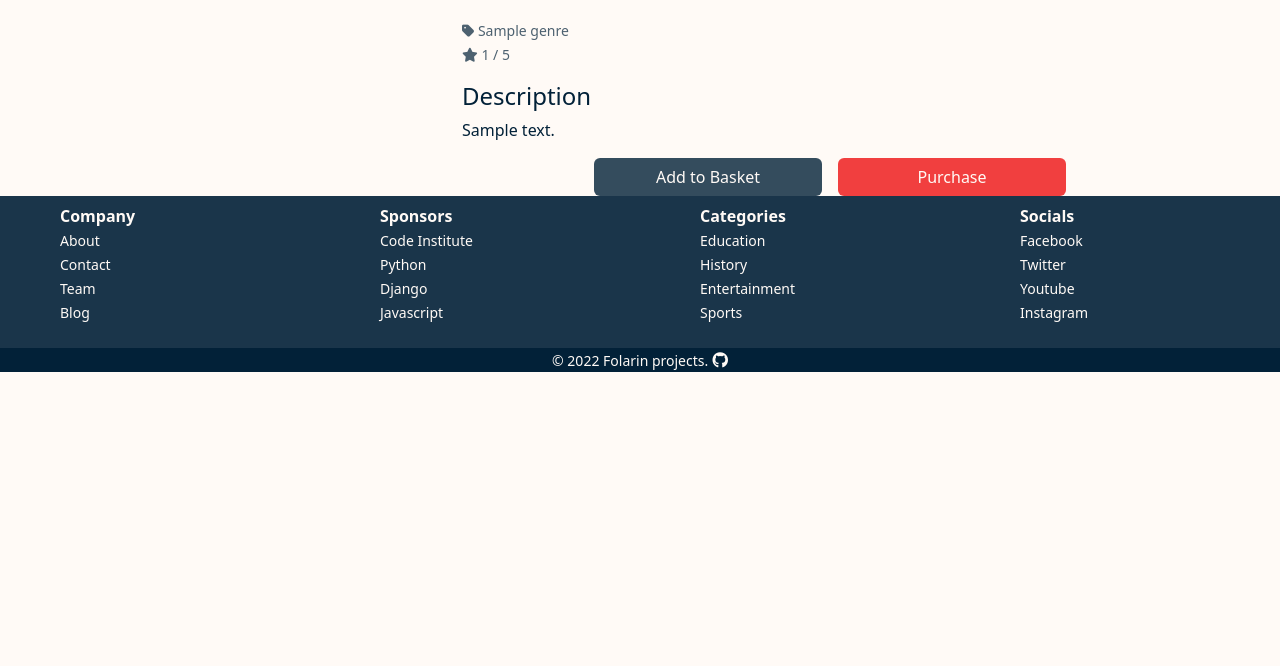
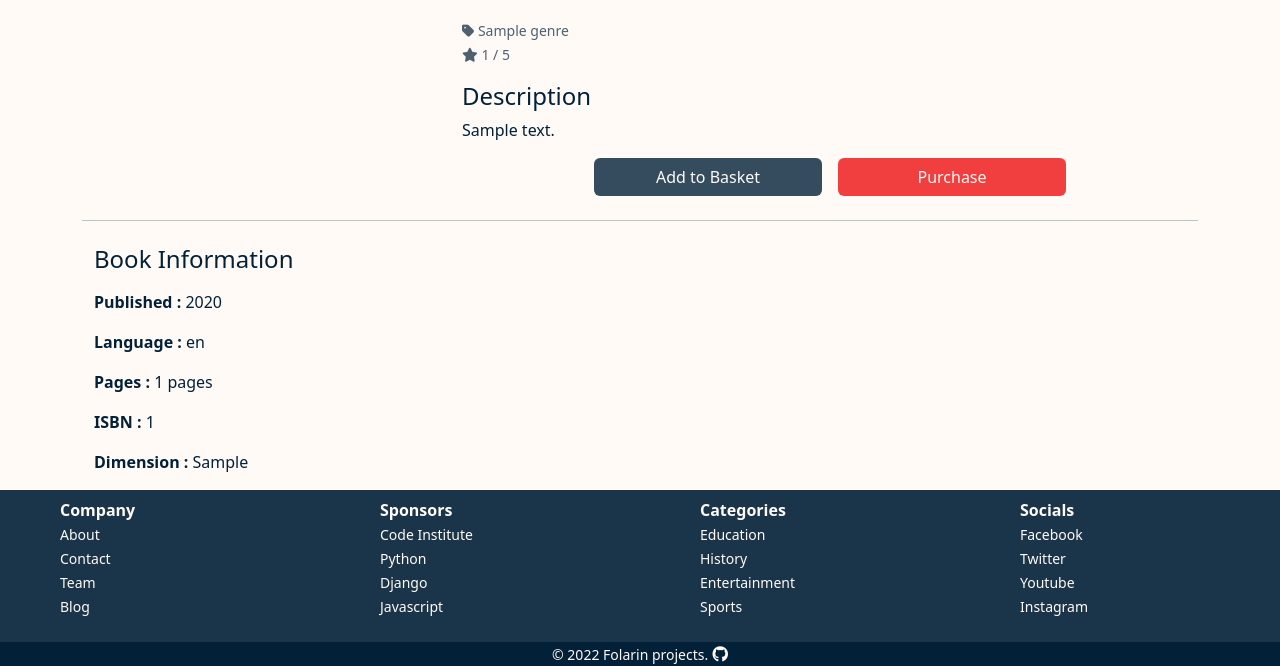
Before and after one commit to folarin-ogungbemi/Gosip-Bookstore, a Django app: a page that uses books/templates/books/book-details.html in a window 1280 px wide. Shown: the part 248-914 px from the top of the page. Before the commit the page ends 620 px from the top, so only its background shows below. Run offline with Django 3.2, Linux system fonts and the light colour scheme; tables that the repository leaves empty hold one stand-in row (values such as "Sample post"); some libraries are stand-ins or nearby versions.

Commit message:
Add book information

```diff
--- a/books/templates/books/book-details.html
+++ b/books/templates/books/book-details.html
@@ -46,5 +46,16 @@
             </div>
         </div>
     </div>
+    <hr class="book-hr my-4">
+    <div class="container">
+        <h4 class="mb-3">Book Information</h4>
+        <div>
+            <p><strong>Published :</strong> {{book.publication_year}}</p>
+            <p><strong>Language :</strong> {{book.language}}</p>
+            <p><strong>Pages :</strong> {{book.pages}} pages</p>
+            <p><strong>ISBN :</strong> {{book.isbn}}</p>
+            <p><strong>Dimension :</strong> {{book.dimension}}</p>
+        </div>
+    </div>
 </div>
 {% endblock %}
```
